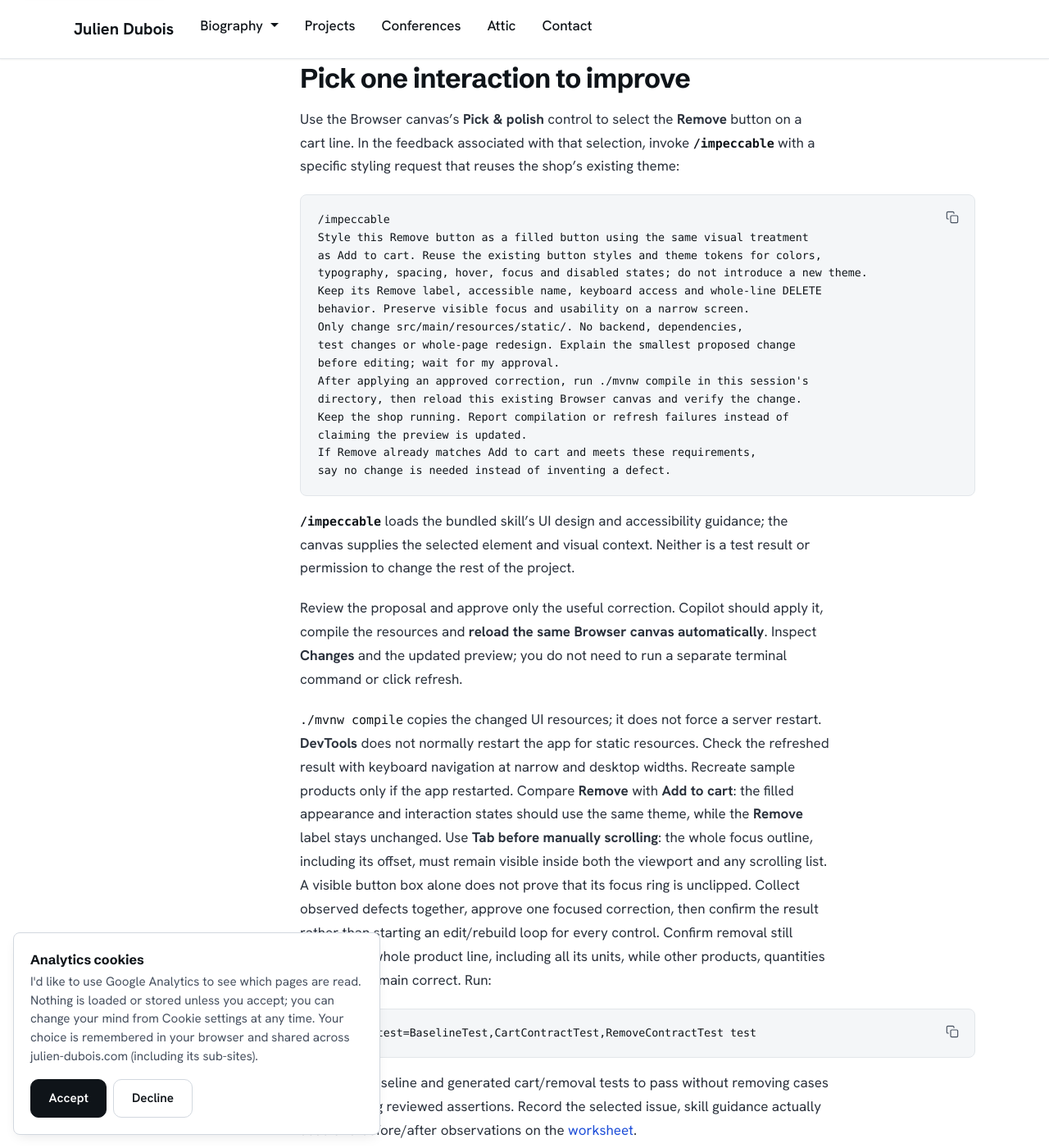
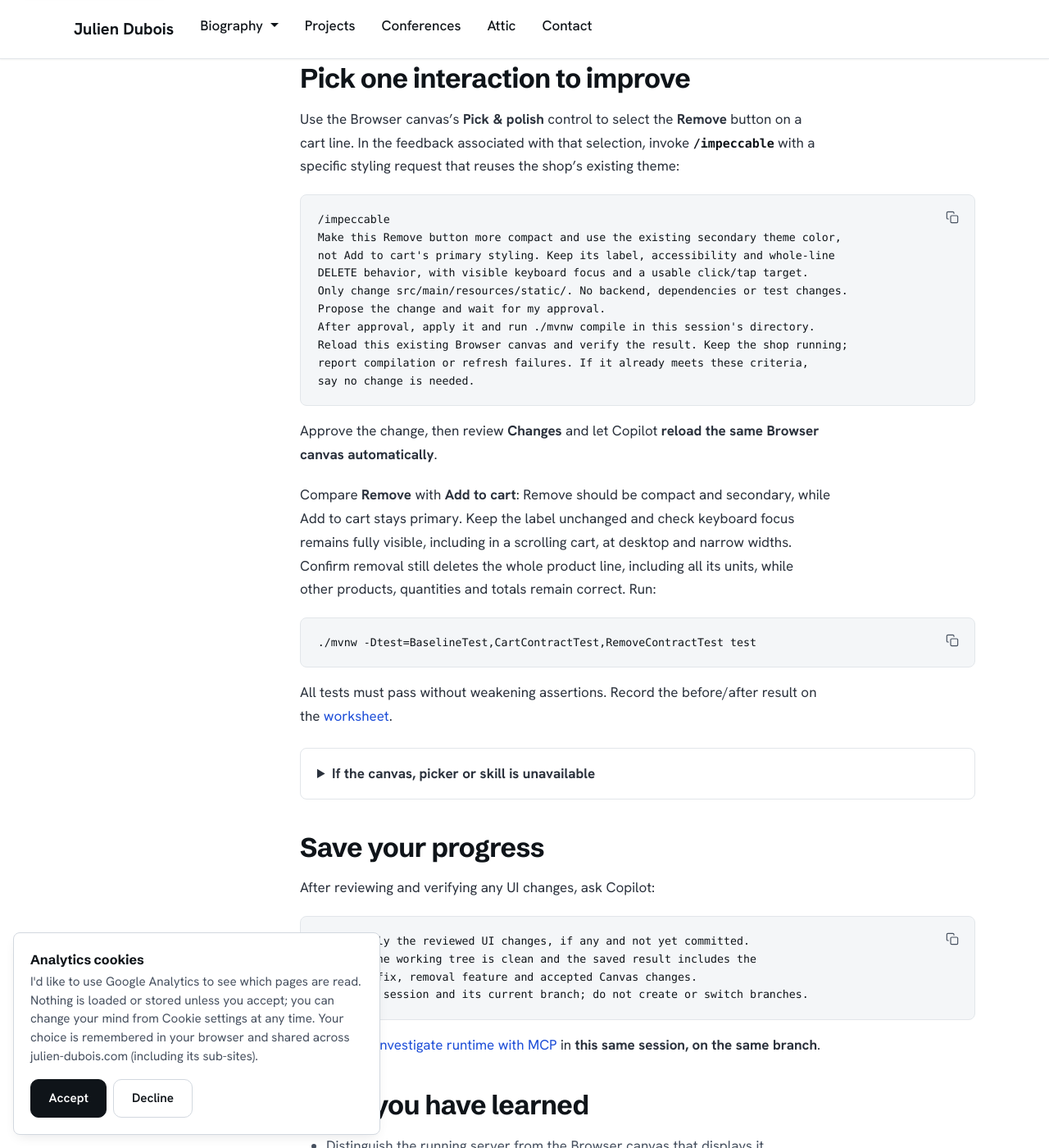
Before and after one commit to jdubois/jdubois.github.com, a Jekyll site: the page built from workshops/copilot-app/canvas.md, in a window 1280 px wide and 1400 px high, scrolled down 1721 px. Shown: the whole window at 82% size. Built offline with Jekyll 4.4.1, drawn with Linux system fonts in a browser that asks for light colours; some of the changed text lies outside the part shown.

Commit message:
Simplify Pick & polish and use a compact secondary Remove button
Shorten the prompt and verification guidance while retaining approval, accessibility, whole-line deletion and automatic Canvas refresh.

Co-authored-by: Copilot App <223556219+Copilot@users.noreply.github.com>

````diff
--- a/workshops/copilot-app/canvas.md
+++ b/workshops/copilot-app/canvas.md
@@ -59,42 +59,23 @@ existing theme:
 
 ```copilot
 /impeccable
-Style this Remove button as a filled button using the same visual treatment
-as Add to cart. Reuse the existing button styles and theme tokens for colors,
-typography, spacing, hover, focus and disabled states; do not introduce a new theme.
-Keep its Remove label, accessible name, keyboard access and whole-line DELETE
-behavior. Preserve visible focus and usability on a narrow screen.
-Only change src/main/resources/static/. No backend, dependencies,
-test changes or whole-page redesign. Explain the smallest proposed change
-before editing; wait for my approval.
-After applying an approved correction, run ./mvnw compile in this session's
-directory, then reload this existing Browser canvas and verify the change.
-Keep the shop running. Report compilation or refresh failures instead of
-claiming the preview is updated.
-If Remove already matches Add to cart and meets these requirements,
-say no change is needed instead of inventing a defect.
+Make this Remove button more compact and use the existing secondary theme color,
+not Add to cart's primary styling. Keep its label, accessibility and whole-line
+DELETE behavior, with visible keyboard focus and a usable click/tap target.
+Only change src/main/resources/static/. No backend, dependencies or test changes.
+Propose the change and wait for my approval.
+After approval, apply it and run ./mvnw compile in this session's directory.
+Reload this existing Browser canvas and verify the result. Keep the shop running;
+report compilation or refresh failures. If it already meets these criteria,
+say no change is needed.
 ```
 
-**`/impeccable`** loads the bundled skill's UI design and accessibility guidance; the canvas
-supplies the selected element and visual context. Neither is a test result
-or permission to change the rest of the project.
+Approve the change, then review **Changes** and let Copilot
+**reload the same Browser canvas automatically**.
 
-Review the proposal and approve only the useful correction. Copilot should apply
-it, compile the resources and **reload the same Browser canvas automatically**.
-Inspect **Changes** and the updated preview; you do not need to run a separate
-terminal command or click refresh.
-
-`./mvnw compile` copies the changed UI resources; it does not force a server
-restart. **DevTools** does not normally restart the app for static resources.
-Check the refreshed result with keyboard navigation at narrow
-and desktop widths. Recreate sample products only if the app restarted.
-Compare **Remove** with **Add to cart**: the filled appearance and interaction
-states should use the same theme, while the **Remove** label stays unchanged.
-Use **Tab before manually scrolling**: the whole focus outline, including its
-offset, must remain visible inside both the viewport and any scrolling list.
-A visible button box alone does not prove that its focus ring is unclipped.
-Collect observed defects together, approve one focused correction, then confirm
-the result rather than starting an edit/rebuild loop for every control.
+Compare **Remove** with **Add to cart**: Remove should be compact and secondary,
+while Add to cart stays primary. Keep the label unchanged and check keyboard focus
+remains fully visible, including in a scrolling cart, at desktop and narrow widths.
 Confirm removal still deletes the whole product line, including all its units,
 while other products, quantities and totals remain correct. Run:
 
@@ -102,32 +83,16 @@ while other products, quantities and totals remain correct. Run:
 ./mvnw -Dtest=BaselineTest,CartContractTest,RemoveContractTest test
 ```
 
-Expect all baseline and generated cart/removal tests to pass without
-removing cases or weakening reviewed assertions.
-Record the selected issue, skill guidance actually used and before/after
-observations on the [worksheet](/workshops/copilot-app/worksheet/).
-
-<details markdown="1">
-<summary>If generated impeccable files appear in Changes</summary>
-
-Ask Copilot to distinguish generated local state from useful design records.
-For an untracked `.impeccable/hook.cache.json`, request a narrowly scoped
-local Git exclude and review it before approval. Do not commit the cache,
-delete the whole directory or ignore all `.impeccable/` files.
-Keep intentional design records; review any proposed source change separately.
-
-</details>
+All tests must pass without weakening assertions. Record the before/after result
+on the [worksheet](/workshops/copilot-app/worksheet/).
 
 <details markdown="1" id="canvas-recovery">
 <summary>If the canvas, picker or skill is unavailable</summary>
 
-Check the running app's URL and owning terminal first; an unreachable server
-is not a canvas failure. Control labels and availability can vary by build.
-If Browser or Pick & polish is unavailable, preview in your normal browser
-and send a screenshot or specific observation in the same session.
-If impeccable is absent, use explicit UI acceptance criteria without
-claiming that the skill ran. Record the unavailable feature or demonstration.
-Do not install an unrelated canvas, expose a public tunnel or expand permissions.
+Check the shop URL first. If Browser or Pick & polish is unavailable, use your
+normal browser and send a screenshot or specific observation.
+If `/impeccable` is unavailable, use explicit UI criteria instead.
+Record the fallback; do not claim a tool or skill ran when it did not.
 
 </details>
 
````
Also changed, not shown: workshops/copilot-app/facilitator.md (+5 -0 lines), 1 other file.
